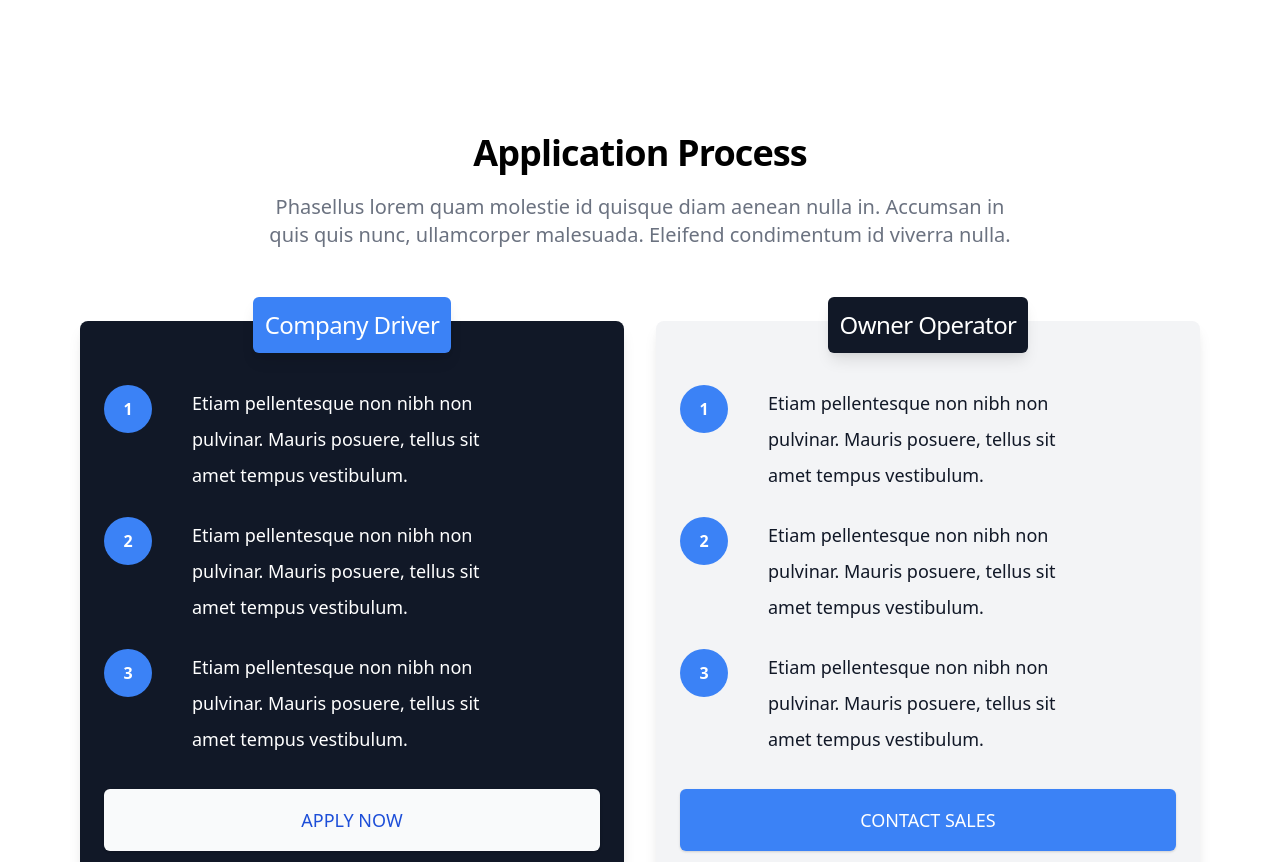
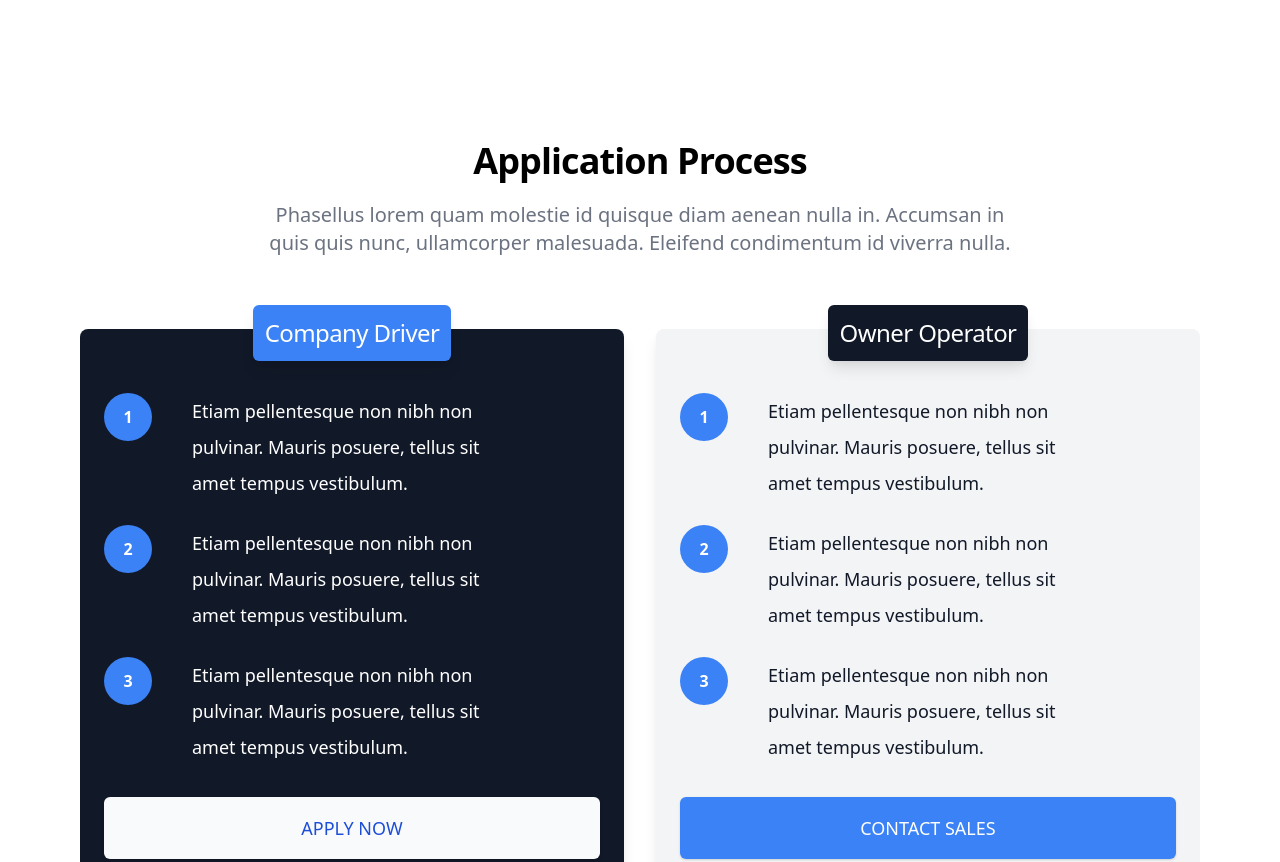
Before and after one commit to salymk/driver-recruitment-landing-page, a Gatsby site: page / in a window 1280 px wide. Shown: the part 3370-4232 px from the top of the page. Built offline with nearby package versions, Linux system fonts and the light colour scheme; Gatsby itself is replaced by a stand-in of ours.

Commit message:
Update application-process.js

```diff
--- a/src/components/application-process.js
+++ b/src/components/application-process.js
@@ -3,10 +3,10 @@ import React from 'react';
 export const ApplicationProcess = () => (
   <>
     <section
-      className="relative bg-white section-spacing md:mx-4 lg:pb-28"
+      className="overflow-hidden relative bg-white section-spacing md:mx-4 lg:pb-28"
       id="Application"
     >
-      <div className="mx-auto max-w-md px-4 text-center sm:max-w-3xl sm:px-0 lg:max-w-7xl">
+      <div className="mx-auto my-4 max-w-md px-4 text-center sm:max-w-3xl sm:px-0 lg:max-w-7xl">
         <p className="mt-2 text-3xl font-bold tracking-tight sm:text-4xl">
           Application Process
         </p>
```
